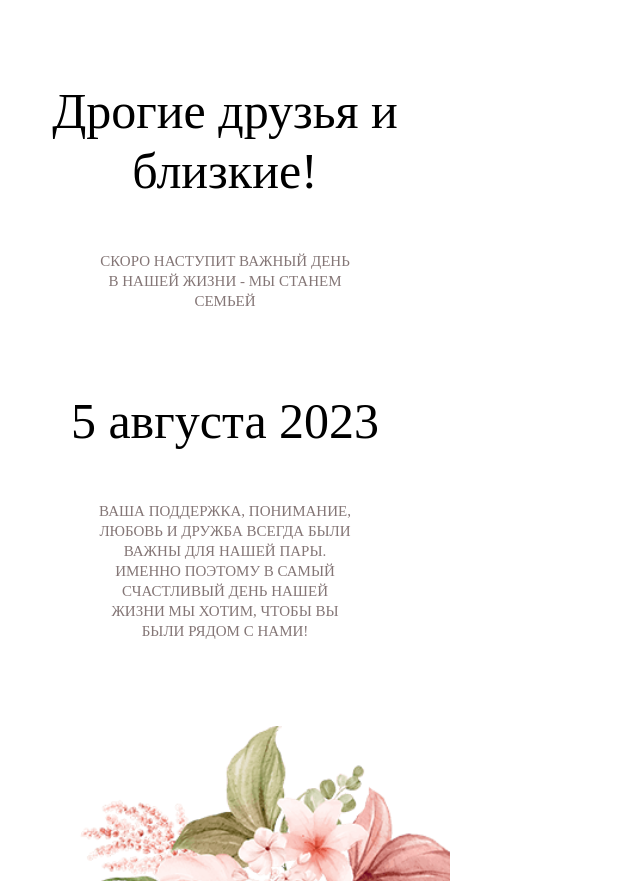
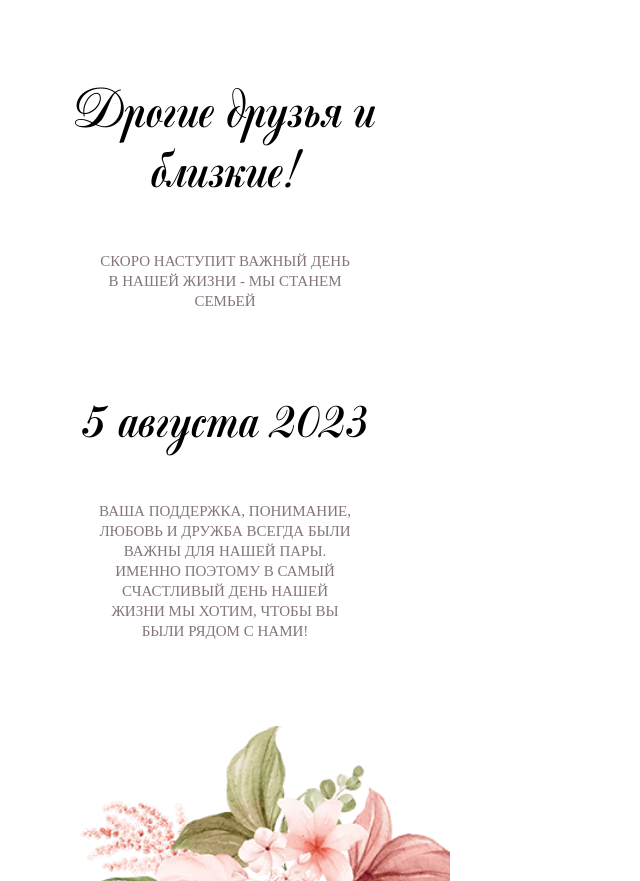
Before and after one commit to bubllegum777/svadba, a plain HTML site: page index.html in a window 1280 px wide. Shown: the part 1391-2272 px from the top of the page, without its empty margins (0-640 px from the left). Drawn offline with Linux system fonts and the light colour scheme.

Commit message:
Update style.css

```diff
--- a/style.css
+++ b/style.css
@@ -66,7 +66,7 @@ body {
 
 /*ИНФОРМАЦИЯ КОГДА*/
 .inf1 {
-    font: 50px/60px Mazurka script;
+    font: 50px/60px Mazurka;
     justify-content: center;
     margin-top: 80px;
     color: rgb(0, 0, 0);
```
